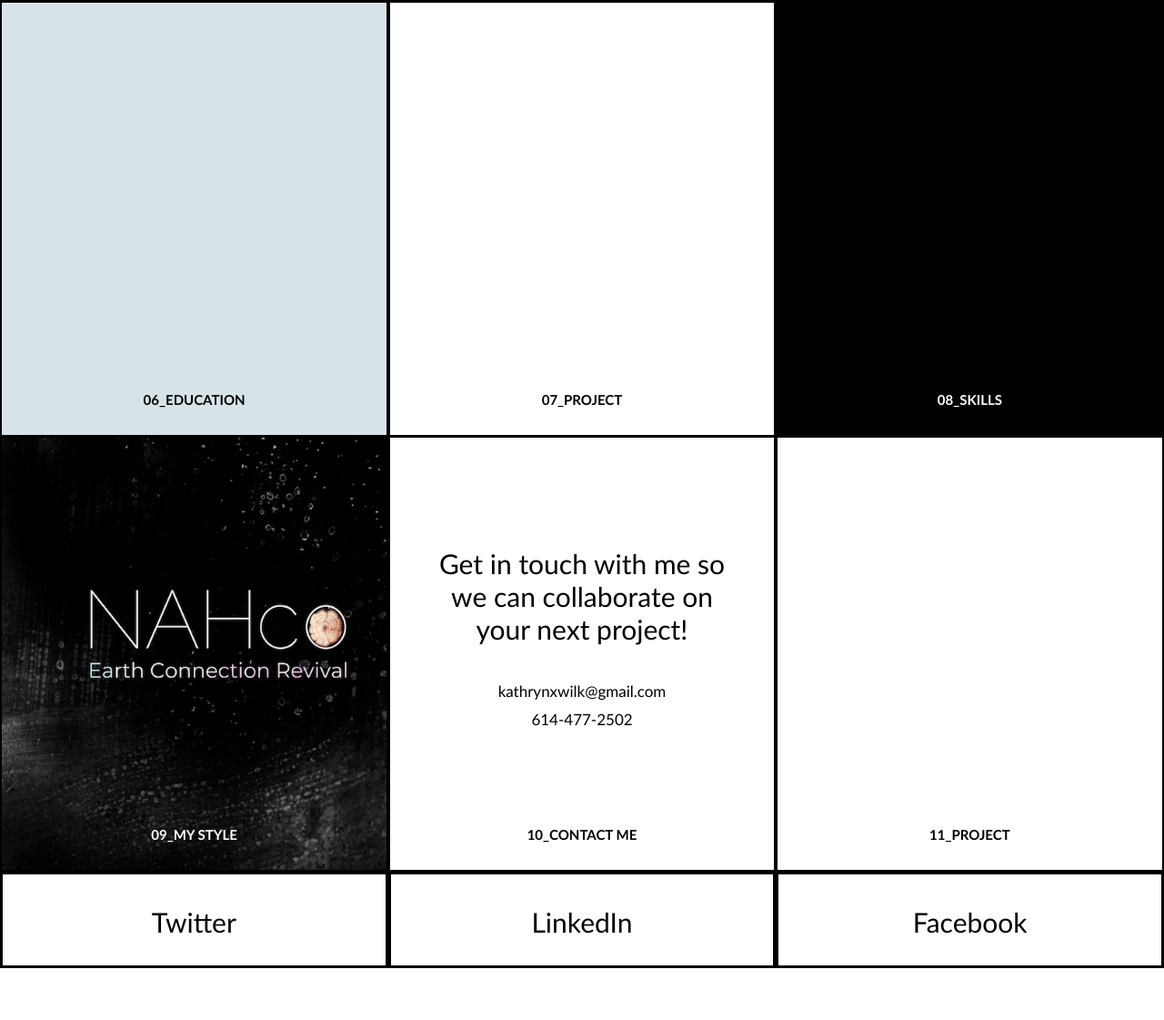
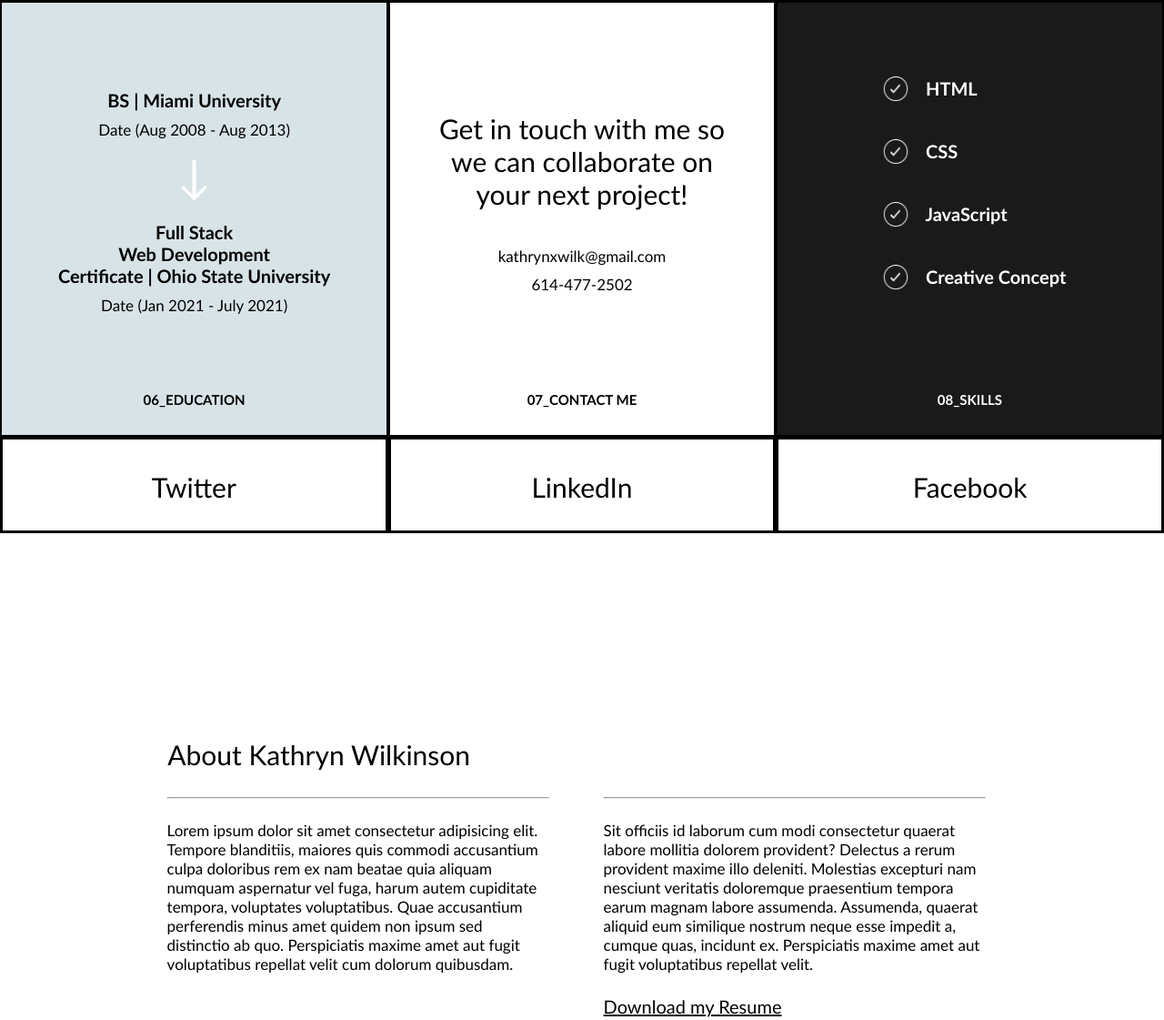
Before and after one commit to NAHco-code/Case-Study-01, a plain HTML site: page index.html in a window 1280 px wide. Shown: the part 1048-2169 px from the top of the page at 91% size. Drawn offline with Linux system fonts and the light colour scheme; a web font is replaced by a local one.

Commit message:
Build: edit cards
remove unnecessary cards; add education, skills, contact info; link github profile to projects card

```diff
--- a/assests/css/style.css
+++ b/assests/css/style.css
@@ -166,15 +166,23 @@ nav.home {
     flex-shrink: 1; */
 }
 
-/* card labels */
+/* == global card text */
 .card h2 {
     position: absolute;
     bottom: 0;
     width: 100%;
 }
 
-h2#whitetxt {
+#whitetxt {
     color: #FFFFFF;
+}
+
+#c6 h4 {
+    margin: 95px 0px 10px 0px;
+}
+
+#c6 h4.spacing {
+    margin-top: 0px;
 }
 
 /* hero card */
@@ -209,7 +217,9 @@ h2#whitetxt {
 }
 
 #c3 {
-    background-color: #F2F2F2;
+    background-image: url("../images/style.jpg");
+    background-repeat: no-repeat;
+    background-size: cover;
 }
 
 #c4 {
@@ -228,33 +238,56 @@ h2#whitetxt {
     background-color: #D8E3E7;
 }
 
+p.downarrow {
+    margin: 10px 0px 20px 0px;
+    font-size: 50px;
+    color: white;
+}
+
 #c7 {
 
 }
 
-#c8 {
-    background-color: black;
+#c7 h1 {
+    font-size: 30px;
+    padding-top: 120px;
+    padding-bottom: 35px;
 }
 
-#c9 {
-    background-image: url("../images/style.jpg");
-    background-repeat: no-repeat;
-    background-size: cover;
+#c7 p {
+    padding: 5px;
 }
 
-#c10 {
-
+#c8 {
+    background-color: #1A1A1A;
 }
 
-#c10 h1 {
-        font-size: 30px;
-        padding-top: 120px;
-        padding-bottom: 35px;
-    }
+#skillswrapper {
+    margin-top: 80px;
+    margin-left: 115px;
+}
 
-#c10 p {
-        padding: 5px;
-    }
+/* #c8 span { *** SOLVE ***
+    color: white;
+} */
+
+#c8 h4 {
+    color: white;
+    margin-bottom: 35px;
+    float: left;
+    clear: left;
+}
+
+h4 img {
+    width: 30px;
+    height: 30px;
+}
+
+h4 span {
+    position: relative;
+    bottom: 8px;
+    left: 13px;
+}
 
 /* bottom nav bar */
 .bar {
--- a/index.html
+++ b/index.html
@@ -18,9 +18,9 @@
             <!-- Navbar -->
             <nav class="home">
                 <ul>
-                    <li><a href="#homelink">Home</a></li>
-                    <li><a href="#aboutlink">About</a></li>
-                    <li><a href="#projectslink">Projects</a></li>
+                    <li><a href="#homelink" title="View main content">Home</a></li>
+                    <li><a href="#aboutlink" title="View About section">About</a></li>
+                    <li><a href="#projectslink" title="View featured projects">Projects</a></li>
                 </ul>
             </nav>
         </header>
@@ -40,15 +40,13 @@
                 Kathryn <br/>
                 Wilkinson</h1>
             </div>
-
-            <div>
+            <div> <!--- placeholder content -->
                 <p>a content strategist, <br/>
                 <p>design friend, conceptual <br/>
                 <p>creative, brand magician, <br/>
                 <p>& killer story teller.</p>
             </div> <!--- placeholder content -->
-
-            <h2><a href="#aboutlink">01_About Me ></a></h2>
+            <h2><a href="#aboutlink" title="View About section">01_About Me ></a></h2>
         </section>
 
         <section class="card">
@@ -56,9 +54,9 @@
             <h2 id="whitetxt">02_My Studio</h2>
         </section>
 
-        <section class="card" id="c3">
-            <!--- link projects --->
-            <h2><a href="#projectslink">03_View My Projects ></a></h2>
+        <section class="card"><!--- link projects --->
+            <figure class="img" id="c3"></figure>
+            <h2 ><a target="_blank" rel="noopener noreferrer" href="https://github.com/NAHco-code" title="View github profile" id="whitetxt">03_View My Projects ></a></h2>
         </section>
 
         <section class="card" id="c4">
@@ -71,38 +69,41 @@
         </section>
 
         <section class="card" id="c6">
+            <h4>BS | Miami University</h4>
+            <p>Date (Aug 2008 - Aug 2013)</p>
+            <p class="downarrow">&#8595;</p>
+            <h4 class="spacing">Full Stack<br/>
+            Web Development<br/>
+            Certificate | Ohio State University</h4>
+            <p>Date (Jan 2021 - July 2021)</p>
             <h2>06_Education</h2>
         </section>
 
         <section class="card" id="c7">
-            <h2>07_Project</h2>
-        </section>
-
-        <section class="card" id="c8">
-            <h2 id="whitetxt">08_Skills</h2>
-        </section>
-
-        <section class="card">
-            <figure class="img" id="c9"></figure>
-            <h2 id="whitetxt">09_My Style</h2>
-        </section>
-
-        <section class="card" id="c10">
             <div>
                 <h1>Get in touch with me so <br/>
                     we can collaborate on <br/>
                     your next project!</h1>
             </div>
-
             <div>
                 <p><a href= "mailto: kathrynxwilk@gmail.com">kathrynxwilk@gmail.com</a><br/>
                 <p>614-477-2502<br/></p>
             </div>
-            <h2>10_Contact Me</h2>
+            <h2>07_Contact Me</h2>
         </section>
 
-        <section class="card" id="c11">
-            <h2>11_Project</h2>
+        <section class="card" id="c8">
+            <div id="skillswrapper">
+                <h4><img src="assests/images/success.png"> <span> HTML </span> </h4><br/>
+                <h4><img src="assests/images/success.png"> <span> CSS </span> </h4><br/>
+                <h4><img src="assests/images/success.png"> <span> JavaScript </span> </h4><br/>
+                <h4><img src="assests/images/success.png"> <span> Creative Concept </span></h4><br/>
+            </div>
+
+            <!-- *** SOLVE ***
+                <span id="check">&#10003;</span>
+                <span id="circle">&#8413;</span> -->
+            <h2 id="whitetxt">08_Skills</h2>
         </section>
     </main>
 
```
Also changed, not shown: assests/images/success.png (added).
